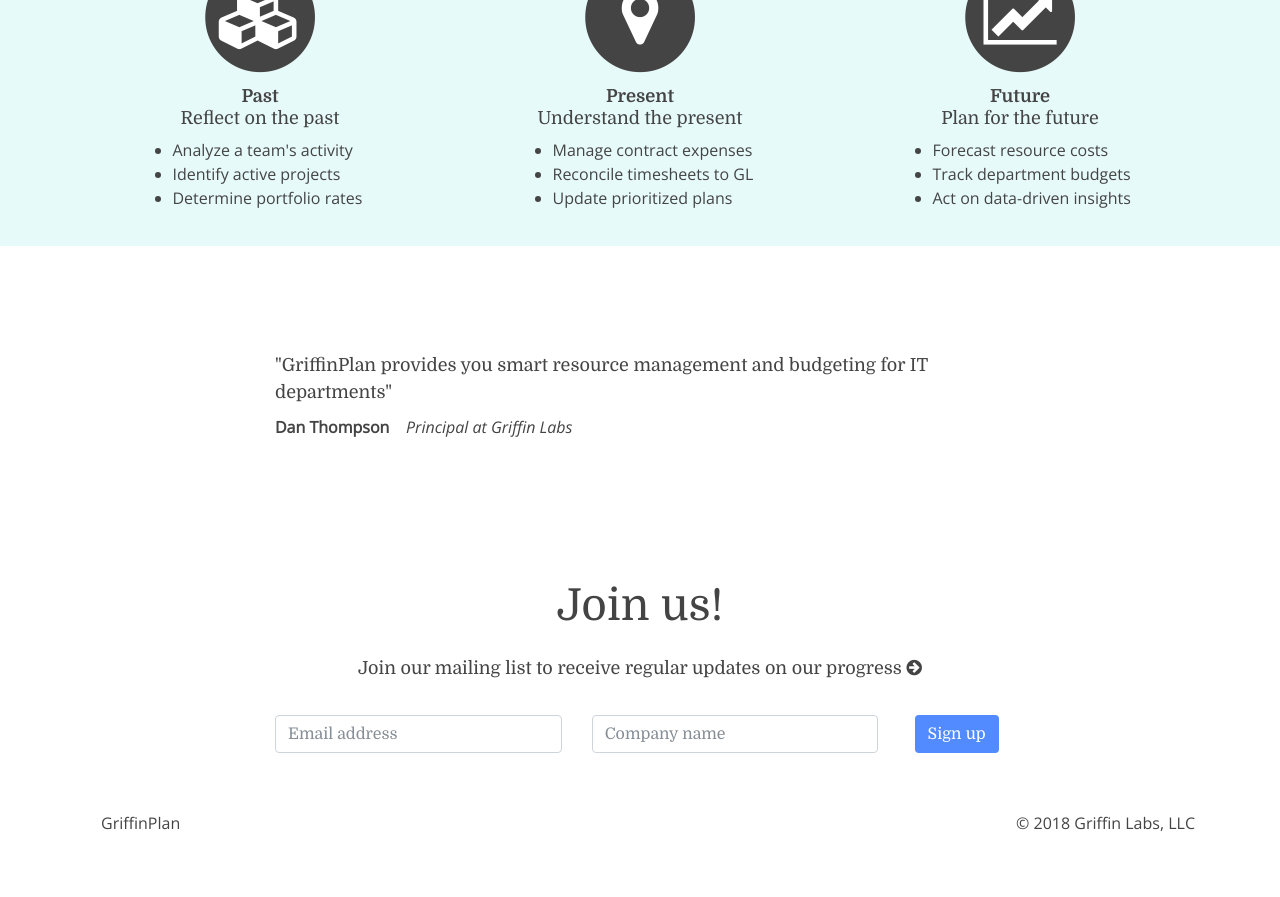
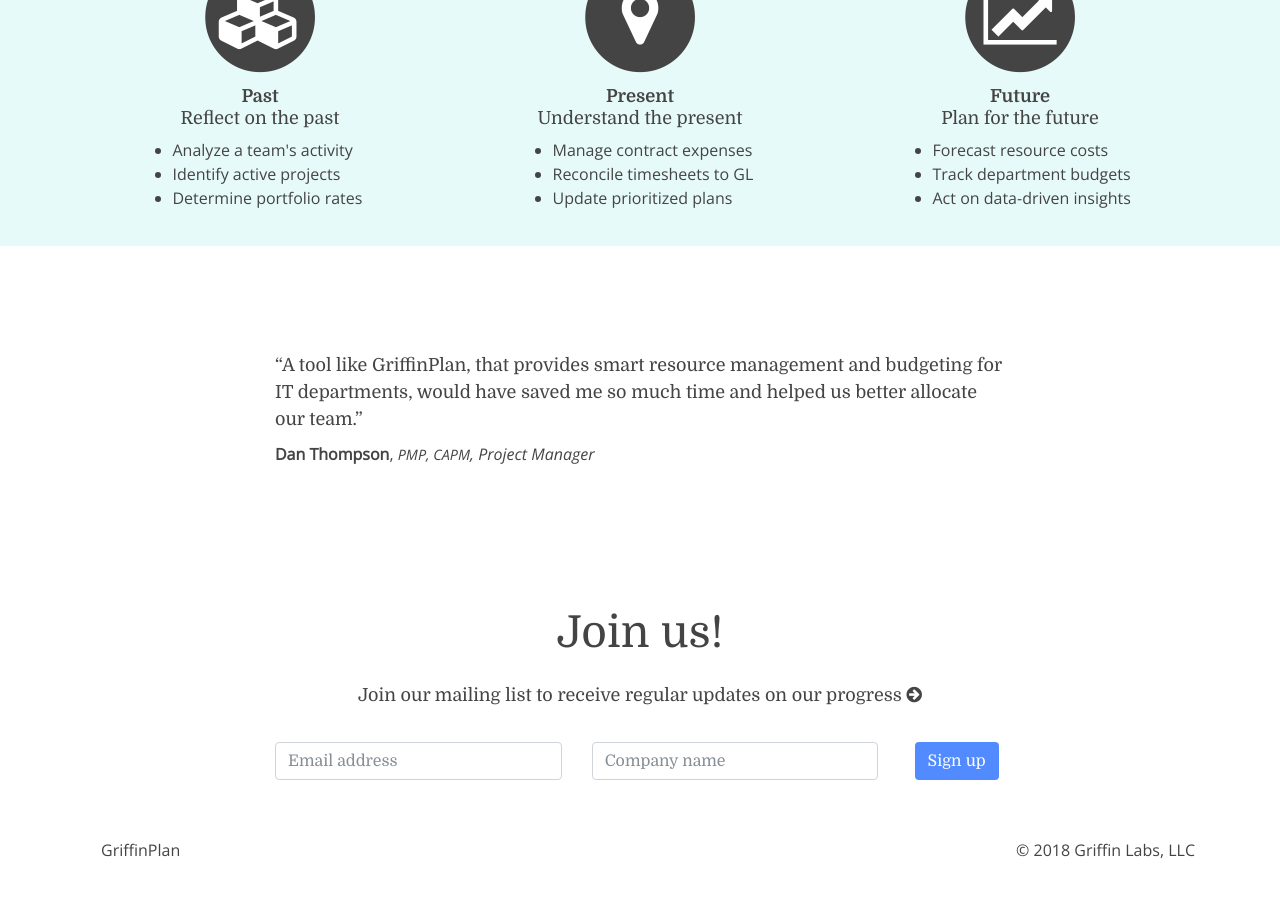
Before and after one commit to djthompson/djthompson.github.io, a Jekyll site: the page built from index.md, in a window 1280 px wide and 900 px high, scrolled down 1291 px. Shown: the top 897 px of the window. Built offline with Jekyll 4.4.1, drawn with Linux system fonts in a browser that asks for light colours; nearby versions of some CDN libraries; before the commit the page ends 2164 px from its top, so only the background shows below that.

Commit message:
Update quote

```diff
--- a/_includes/quote.html
+++ b/_includes/quote.html
@@ -3,10 +3,10 @@
     <div class="row align-items-center justify-content-center">
       <div class="col-12 col-md-10 col-lg-8">
         <p class="text-h3">
-          "GriffinPlan provides you smart resource management and budgeting for IT departments"
+          “A tool like GriffinPlan, that provides smart resource management and budgeting for IT departments, would have saved me so much time and helped us better allocate our team.”
         </p>
 
-        <p class="text-h4 sans"><strong>Dan Thompson</strong>&nbsp; &nbsp;&nbsp;<em>Principal at Griffin Labs</em></p>
+        <p class="text-h4 sans"><strong>Dan Thompson</strong>, <em><abbr class="initialism">PMP, CAPM</abbr>, Project Manager</em></p>
       </div>
     </div>
   </div>
```
